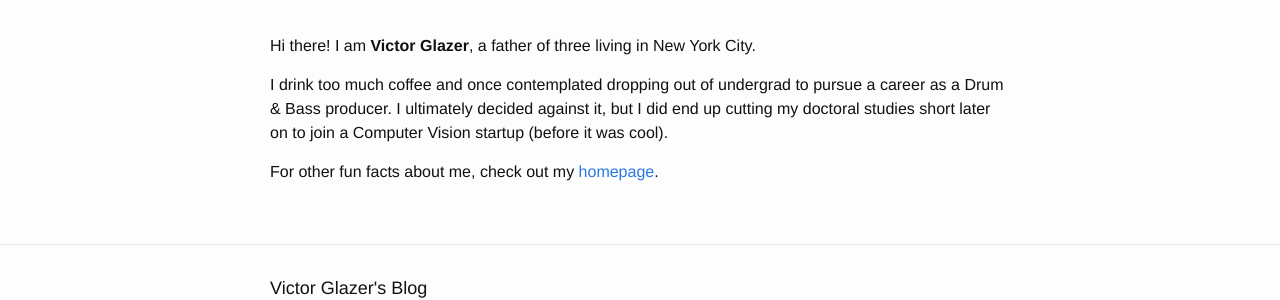
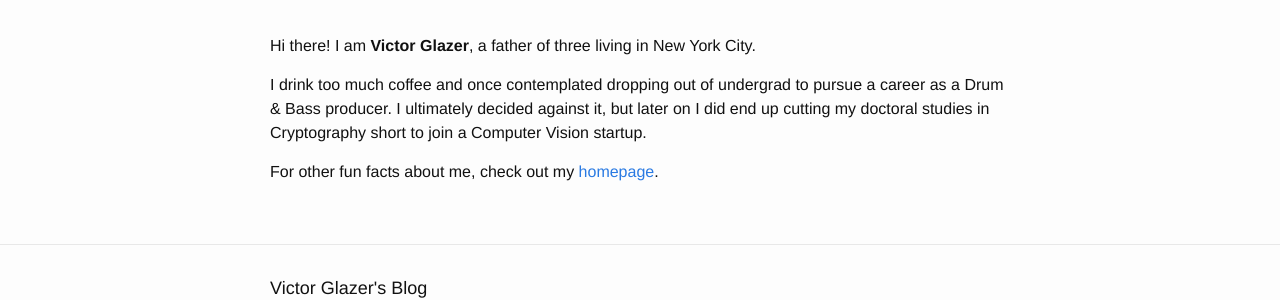
Before and after one commit to vglazer/vglazer.github.io, a Jekyll site: the page built from about.md, in a window 1280 px wide. Shown: the part 130-430 px from the top of the page. Built offline with Jekyll 4.4.1, drawn with Linux system fonts in a browser that asks for light colours; nearby versions of some CDN libraries.

Commit message:
Minor tweak

```diff
--- a/about.md
+++ b/about.md
@@ -6,6 +6,6 @@ permalink: /about/
 
 Hi there! I am **Victor Glazer**, a father of three living in New York City.
 
-I drink too much coffee and once contemplated dropping out of undergrad to pursue a career as a Drum & Bass producer. I ultimately decided against it, but I did end up cutting my doctoral studies short later on to join a Computer Vision startup (before it was cool).
+I drink too much coffee and once contemplated dropping out of undergrad to pursue a career as a Drum & Bass producer. I ultimately decided against it, but later on I did end up cutting my doctoral studies in Cryptography short to join a Computer Vision startup.
 
 For other fun facts about me, check out my [homepage](https://www.cs.toronto.edu/~glazer).
```
